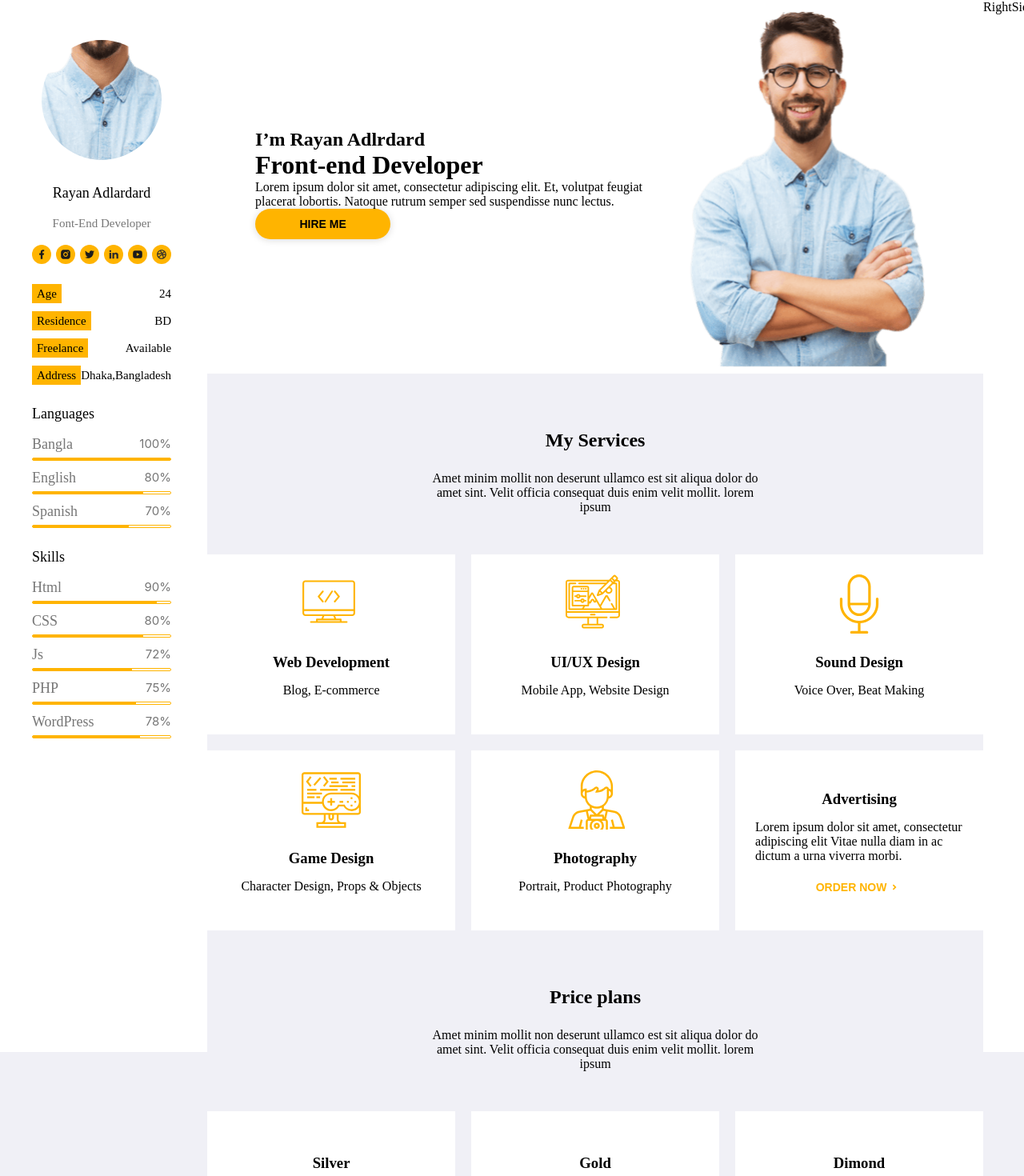
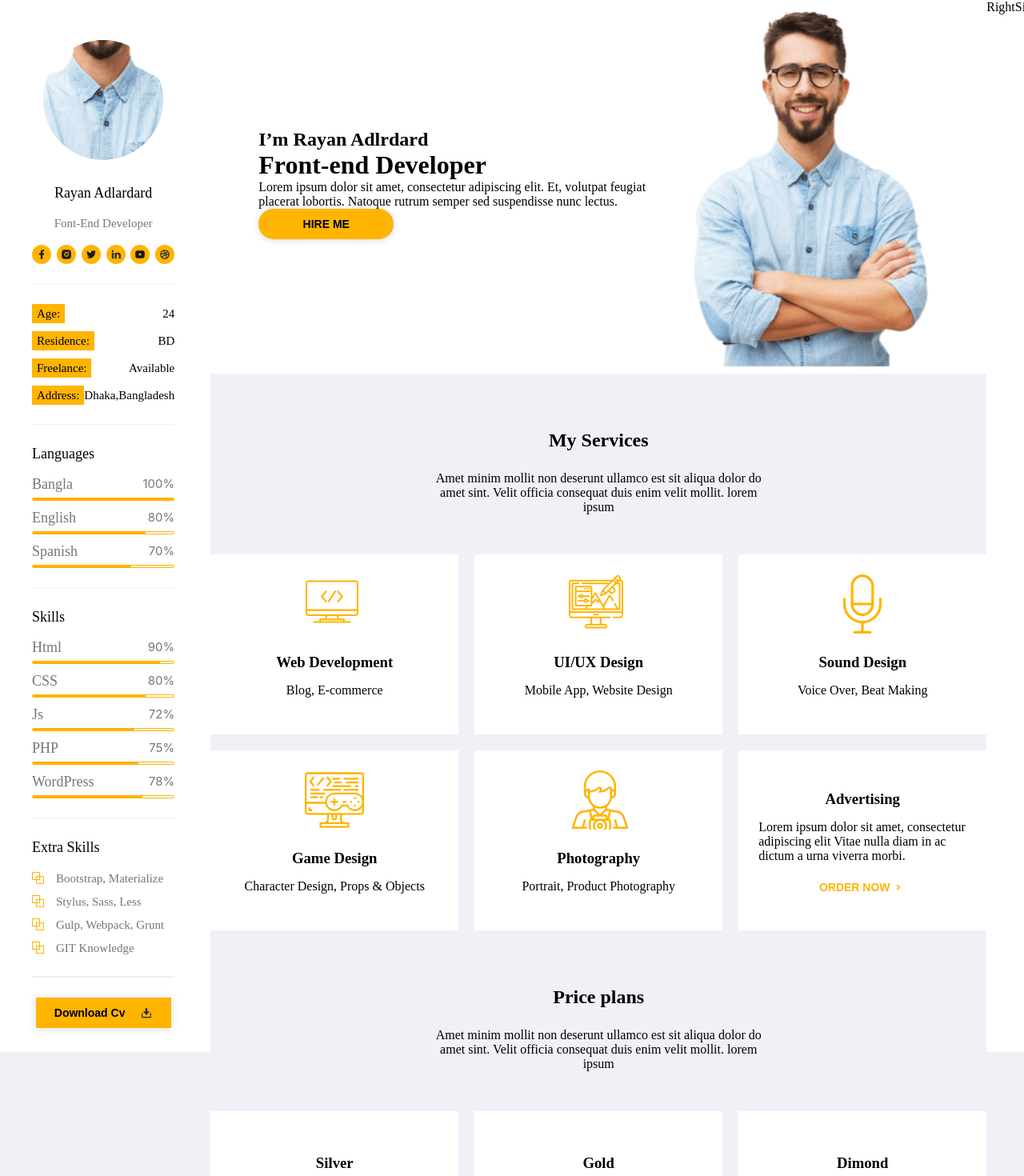
Before and after one commit to taras131/portfolio, a React app: page / in a window 1280 px wide. Shown: the top 1470 px of the page at 80% size. Built offline with nearby package versions, Linux system fonts and the light colour scheme.

Commit message:
added_button_download_to_profile

```diff
--- a/src/components/Icon.tsx
+++ b/src/components/Icon.tsx
@@ -13,7 +13,7 @@ export const Icon: FC<TProps> = ({
                                      iconId,
                                      width = "74",
                                      height = "74",
-                                     isActive = false
+                                     isActive = false,
                                  }) => {
     return (
         <SVG width={width} height={height} viewBox={`0 0 ${width} ${height}`} isActive={isActive}
--- /dev/null
+++ b/src/components/ProfileExtraSkills.tsx
@@ -0,0 +1,69 @@
+import React, {FC} from 'react';
+import styled from "styled-components";
+import {Icon} from "./Icon";
+import {spriteIds} from "../utils/consts";
+
+type TProps = {
+    extraSkills: string []
+}
+
+export const ProfileExtraSkills: FC<TProps> = ({extraSkills}) => {
+    const extraSkillsList = extraSkills.map(extraSkill => {
+        return (<li key={extraSkill}>
+            <Icon iconId={spriteIds.doubleIcon} width={"15px"} height={"15px"}/>
+            <p>{extraSkill}</p>
+        </li>)
+    })
+    return (
+        <Wrapper>
+            <h2>Extra Skills</h2>
+            <ul>
+                {extraSkillsList}
+            </ul>
+        </Wrapper>
+    );
+};
+
+const Wrapper = styled.div`
+  width: 100%;
+  padding-bottom: 25px;
+  position: relative;
+
+  & h2 {
+    font-size: 18px;
+    font-style: normal;
+    font-weight: 500;
+    line-height: 123.6%; /* 22.248px */
+    text-transform: capitalize;
+  }
+
+  & ul {
+    margin-top: 15px;
+  }
+
+  & li {
+    display: flex;
+    align-items: center;
+    gap: 15px;
+    margin-top: 5px;
+  }
+
+  & p {
+    font-size: 15px;
+    font-style: normal;
+    font-weight: 400;
+    line-height: 24px; /* 160% */
+    text-transform: capitalize;
+    color: ${({theme}) => theme.colors.black.secondary}
+  }
+
+  &:after {
+    content: "";
+    display: block;
+    width: 100%;
+    height: 1.5px;
+    background-color: ${({theme}) => theme.colors.backgroundColor};
+    position: absolute;
+    bottom: 0;
+  }
+`;
--- a/src/components/ProfileAvatar.tsx
+++ b/src/components/ProfileMain.tsx
@@ -3,28 +3,21 @@ import styled from "styled-components";
 import {Icon} from "./Icon";
 import {spriteIds} from "../utils/consts";
 import {ProfileSocialList} from "./ProfileSocialList";
+import {TProfileMain} from "../models/TProfile";
 
 type TProps = {
-    imgPatch: string,
-    name: string,
-    role: string,
-    social: string [],
+    profileMain: TProfileMain
 }
 
-export const ProfileAvatar: FC<TProps> = ({
-                                              imgPatch,
-                                              name,
-                                              role,
-                                              social
-                                          }) => {
+export const ProfileMain: FC<TProps> = ({profileMain}) => {
     return (
         <Wrapper>
             <PhotoWrapper>
-                <img src={imgPatch} alt="my photo"/>
+                <img src={profileMain.myPhotoPath} alt="my photo"/>
             </PhotoWrapper>
-            <h2>{name}</h2>
-            <p>{role}</p>
-            <ProfileSocialList social={social}/>
+            <h2>{profileMain.name}</h2>
+            <p>{profileMain.role}</p>
+            <ProfileSocialList social={profileMain.social}/>
         </Wrapper>
     );
 };
@@ -34,6 +27,8 @@ const Wrapper = styled.div`
   flex-direction: column;
   align-items: center;
   width: 100%;
+  position: relative;
+  padding-bottom: 25px;
 
   & h2 {
     margin-top: 30px;
@@ -53,7 +48,18 @@ const Wrapper = styled.div`
     text-transform: capitalize;
     color: ${({theme}) => theme.colors.black.secondary}
   }
+
+  &:after {
+    content: "";
+    display: block;
+    width: 100%;
+    height: 1.5px;
+    background-color: ${({theme}) => theme.colors.backgroundColor};
+    position: absolute;
+    bottom: 0;
+  }
 `;
+
 const PhotoWrapper = styled.div`
   width: 150px;
   height: 150px;
--- a/src/components/ProfileParametersList.tsx
+++ b/src/components/ProfileParametersList.tsx
@@ -22,4 +22,16 @@ const Wrapper = styled.ul`
   display: flex;
   flex-direction: column;
   gap: 10px;
+  position: relative;
+  padding-bottom: 25px;
+
+  &:after {
+    content: "";
+    display: block;
+    width: 100%;
+    height: 1.5px;
+    background-color: ${({theme}) => theme.colors.backgroundColor};
+    position: absolute;
+    bottom: 0;
+  }
 `;
--- a/src/components/ProfileSkills.tsx
+++ b/src/components/ProfileSkills.tsx
@@ -18,6 +18,8 @@ export const ProfileSkills: FC<TProps> = ({skills}) => {
 
 const Wrapper = styled.div`
   width: 100%;
+  position: relative;
+  padding-bottom: 25px;
 
   & h2 {
     font-size: 18px;
@@ -26,4 +28,14 @@ const Wrapper = styled.div`
     line-height: 123.6%; /* 22.248px */
     text-transform: capitalize;
   }
+
+  &:after {
+    content: "";
+    display: block;
+    width: 100%;
+    height: 1.5px;
+    background-color: ${({theme}) => theme.colors.backgroundColor};
+    position: absolute;
+    bottom: 0;
+  }
 `
--- a/src/layout/sidebars/Profile.tsx
+++ b/src/layout/sidebars/Profile.tsx
@@ -1,20 +1,25 @@
 import React from 'react';
 import styled from "styled-components";
-import {ProfileAvatar} from "../../components/ProfileAvatar";
-import {myProfile} from "../../utils/consts";
+import {ProfileMain} from "../../components/ProfileMain";
+import {myProfile, spriteIds} from "../../utils/consts";
 import {ProfileParametersList} from "../../components/ProfileParametersList";
 import {ProfileSkills} from "../../components/ProfileSkills";
+import {ProfileExtraSkills} from "../../components/ProfileExtraSkills";
+import {Button} from "../../components/Button";
+import {Icon} from "../../components/Icon";
 
 export const Profile = () => {
     return (
         <Wrapper>
-            <ProfileAvatar imgPatch={myProfile.myPhotoPath}
-                           name={myProfile.name}
-                           role={myProfile.role}
-                           social={myProfile.social}/>
+            <ProfileMain profileMain={myProfile.main}/>
             <ProfileParametersList parameters={myProfile.parameters}/>
             <ProfileSkills skills={myProfile.languages}/>
             <ProfileSkills skills={myProfile.skills}/>
+            <ProfileExtraSkills extraSkills={myProfile.extraSkills}/>
+            <Button variant={"contained"} borderRadius={"0px"}>
+                Download cv
+                <Icon iconId={spriteIds.download} width={"14px"} height={"16px"}/>
+            </Button>
         </Wrapper>
     );
 };
@@ -28,4 +33,10 @@ const Wrapper = styled.aside`
   gap: 25px;
   align-items: center;
   background-color: ${({theme}) => theme.colors.sectionBackgroundColor};
+
+  & button {
+    gap: 20px;
+  }
+
+
 `
--- a/src/models/TProfile.ts
+++ b/src/models/TProfile.ts
@@ -17,11 +17,15 @@ export type TParameter = {
     value: string
 }
 
-export type TProfile = {
+export type TProfileMain = {
     myPhotoPath: string,
     name: string,
     role: string,
     social: string [],
+}
+
+export type TProfile = {
+    main: TProfileMain
     parameters: TParameter []
     languages: TSkills,
     skills: TSkills,
--- a/src/utils/consts.ts
+++ b/src/utils/consts.ts
@@ -35,7 +35,10 @@ export const spriteIds = {
     twitter: "twitter",
     dribble: "dribble",
     youtube: "youtube",
-    linkedIn: "linkedIn"
+    linkedIn: "linkedIn",
+    doubleIcon: "doubleIcon",
+    cv: "cv",
+    download: "download",
 }
 
 export const servicesTitle = "My Services";
@@ -329,16 +332,18 @@ export const clients = [
 ]
 
 export const myProfile: TProfile = {
-    myPhotoPath: myPhoto,
-    name: "Rayan Adlardard",
-    role: "Font-end Developer",
-    social: [spriteIds.facebook, spriteIds.instagram, spriteIds.twitter, spriteIds.linkedIn,
-        spriteIds.youtube, spriteIds.dribble],
+    main: {
+        myPhotoPath: myPhoto,
+        name: "Rayan Adlardard",
+        role: "Font-end Developer",
+        social: [spriteIds.facebook, spriteIds.instagram, spriteIds.twitter, spriteIds.linkedIn,
+            spriteIds.youtube, spriteIds.dribble],
+    },
     parameters: [
-        {id: 0, name: "age", value: "24"},
-        {id: 0, name: "residence", value: "BD"},
-        {id: 0, name: "freelance", value: "Available"},
-        {id: 0, name: "address", value: "Dhaka,Bangladesh"},
+        {id: 0, name: "age:", value: "24"},
+        {id: 0, name: "residence:", value: "BD"},
+        {id: 0, name: "freelance:", value: "Available"},
+        {id: 0, name: "address:", value: "Dhaka,Bangladesh"},
     ],
     languages: {
         title: "Languages",
```
Also changed, not shown: src/assets/icons/icons-sprite.svg.
